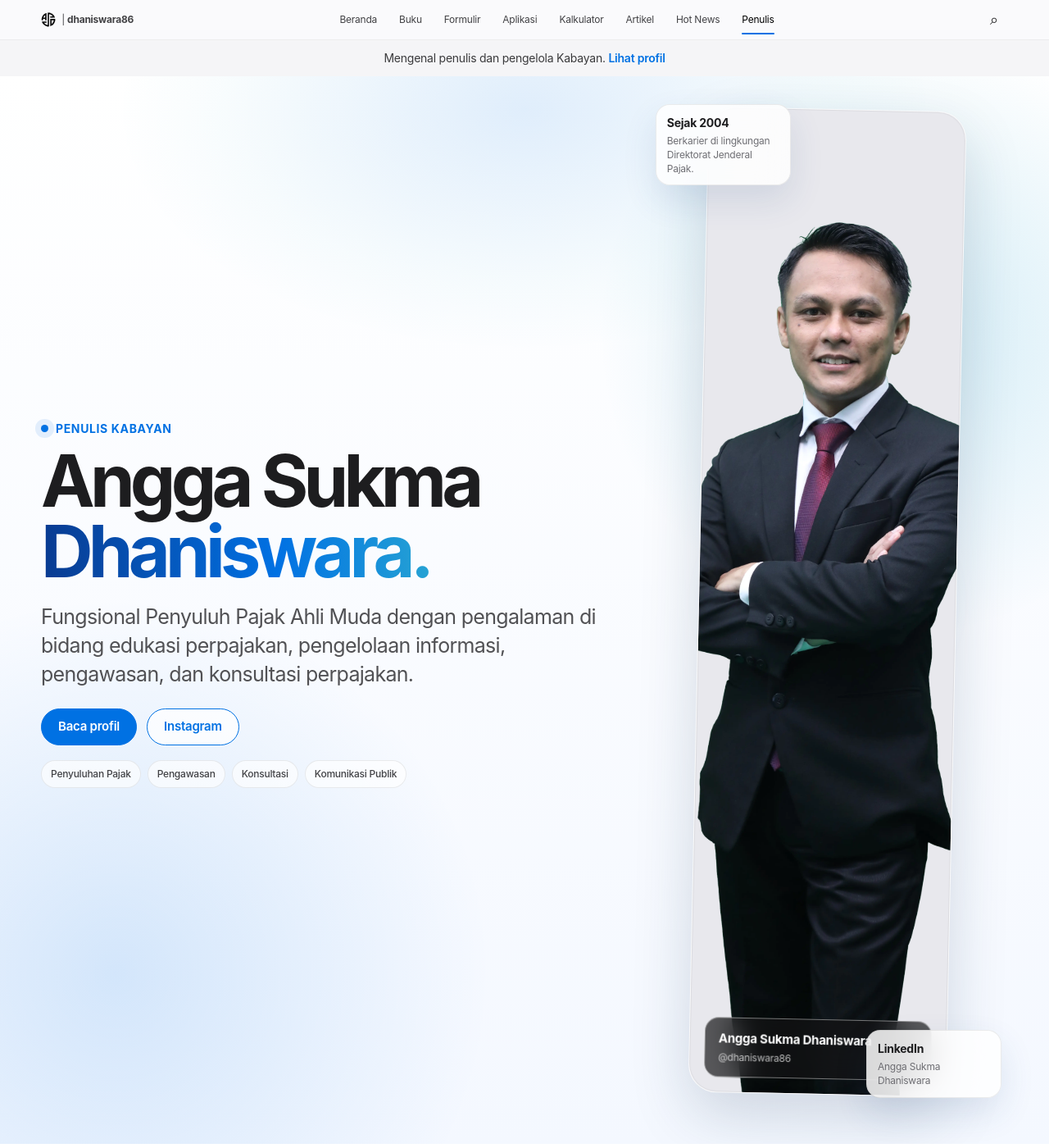
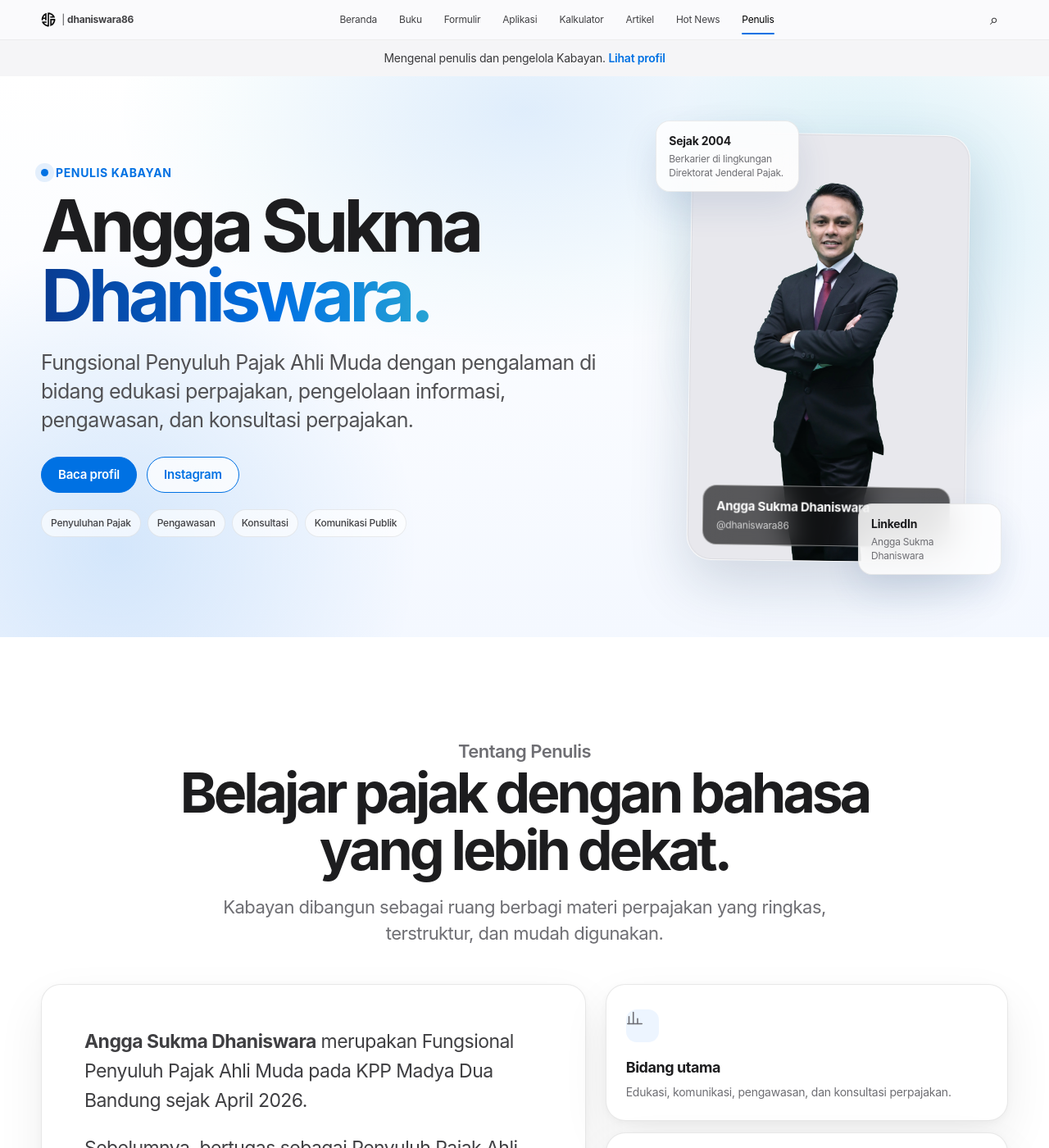
Before and after one commit to dhaniswara86/dhaniswara86.github.io, a Jekyll site: the page tentang.html, which Jekyll copies as it is, in a window 1280 px wide and 1400 px high. Shown: the whole window at 82% size. Built offline with Jekyll 4.4.1, drawn with Linux system fonts in a browser that asks for light colours.

Commit message:
Enhance hero section styling and layout

```diff
--- a/tentang.html
+++ b/tentang.html
@@ -466,6 +466,157 @@ body.mega-menu-open {
   }
 </style>
 
+
+<style id="heroHeightIncrease50More">
+  /* Hero dibuat sekitar 50% lebih tinggi dari versi sebelumnya */
+  .author-hero {
+    padding: 36px 20px 58px;
+  }
+
+  .hero-inner {
+    align-items: center;
+    gap: clamp(32px, 4.5vw, 60px);
+  }
+
+  .hero-copy {
+    padding-top: 4px;
+  }
+
+  .hero-kicker {
+    margin-bottom: 12px;
+  }
+
+  .hero-description {
+    margin-top: 21px;
+  }
+
+  .hero-actions {
+    margin-top: 27px;
+  }
+
+  .hero-tags {
+    margin-top: 20px;
+  }
+
+  /* Tinggi area foto dinaikkan seimbang, bukan hanya menambah ruang kosong */
+  .portrait-stage {
+    min-height: 590px;
+    display: grid;
+    place-items: center;
+  }
+
+  .portrait-glow {
+    width: 390px;
+    height: 390px;
+  }
+
+  .portrait-frame {
+    width: min(340px, 100%);
+    border-radius: 30px;
+    transform: rotate(.8deg);
+  }
+
+  .portrait-frame img {
+    width: 100%;
+    height: 520px;
+    aspect-ratio: auto;
+    object-fit: cover;
+    object-position: center 15%;
+    display: block;
+  }
+
+  .floating-card {
+    max-width: 175px;
+    padding: 13px 15px;
+  }
+
+  .floating-card.top {
+    top: 18px;
+    left: 8px;
+  }
+
+  .floating-card.bottom {
+    right: 8px;
+    bottom: 18px;
+  }
+
+  @media (max-width: 1040px) {
+    .author-hero {
+      padding: 34px 20px 54px;
+    }
+
+    .portrait-stage {
+      min-height: 555px;
+    }
+
+    .portrait-frame {
+      width: min(325px, 100%);
+    }
+
+    .portrait-frame img {
+      height: 495px;
+    }
+  }
+
+  @media (max-width: 900px) {
+    .author-hero {
+      padding: 36px 18px 58px;
+    }
+
+    .portrait-stage {
+      width: min(520px, 100%);
+      min-height: 520px;
+      margin: 18px auto 0;
+    }
+
+    .portrait-frame {
+      width: min(315px, calc(100% - 28px));
+    }
+
+    .portrait-frame img {
+      height: 470px;
+    }
+  }
+
+  @media (max-width: 680px) {
+    .author-hero {
+      padding: 32px 15px 48px;
+    }
+
+    .hero-description {
+      margin-top: 18px;
+    }
+
+    .hero-actions {
+      margin-top: 23px;
+    }
+
+    .hero-tags {
+      margin-top: 17px;
+    }
+
+    .portrait-stage {
+      min-height: 445px;
+      margin-top: 14px;
+    }
+
+    .portrait-frame {
+      width: min(285px, calc(100% - 38px));
+      border-radius: 25px;
+    }
+
+    .portrait-frame img {
+      height: 410px;
+      object-position: center 15%;
+    }
+
+    .floating-card {
+      max-width: 150px;
+      padding: 11px 12px;
+    }
+  }
+</style>
+
 </head>
 <body>
   <a class="skip-link" href="#konten-utama">Lewati ke konten utama</a>
```
